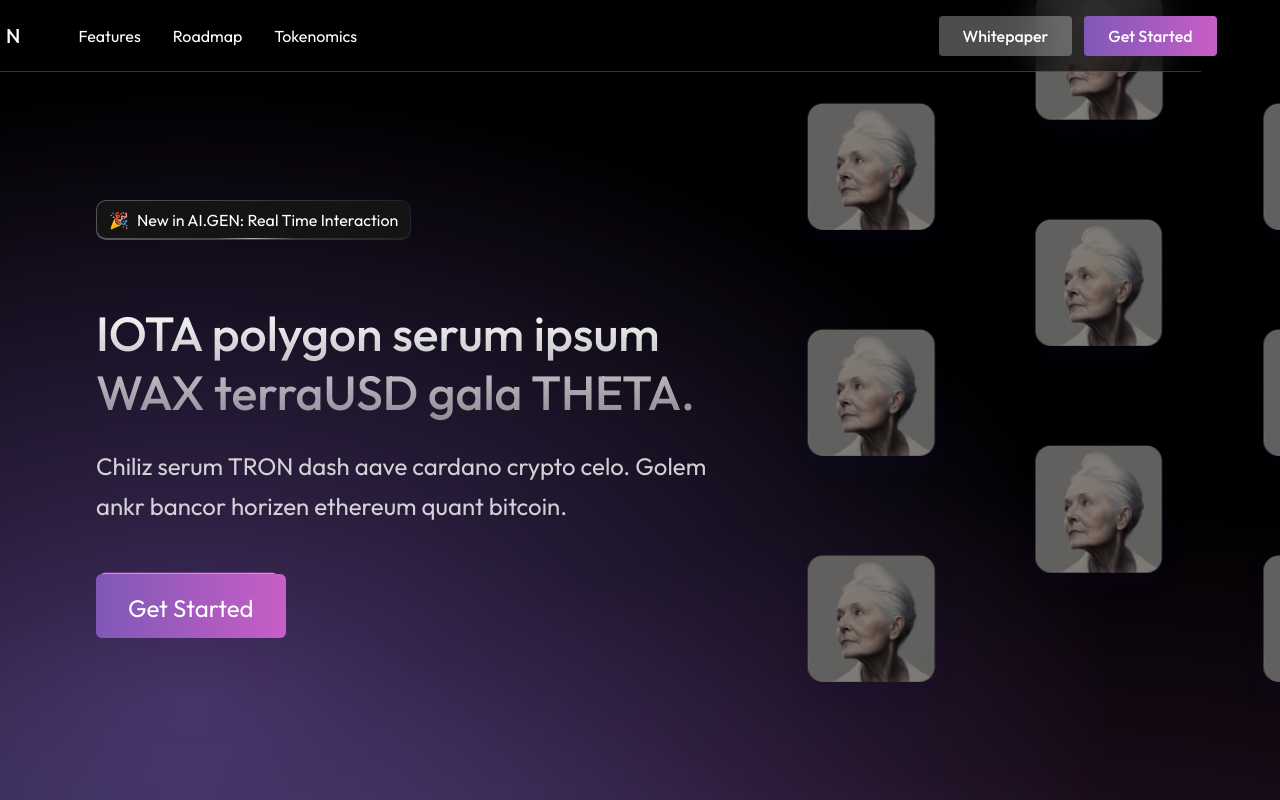
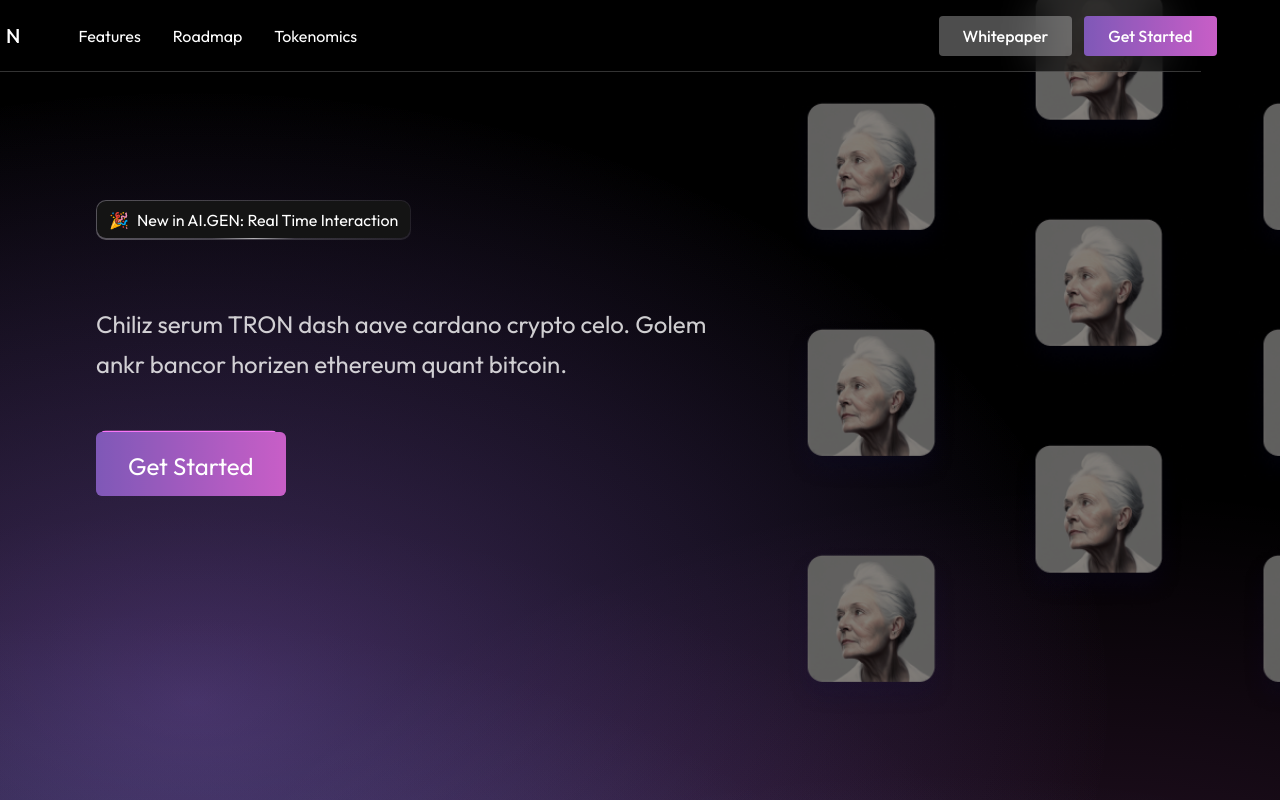
Before and after one commit to Amanchaubey026/MatrixLabs-Assignment, a React (Vite) app: page / in a window 1280 px wide. Shown: the top 800 px of the page. Built offline with nearby package versions, Linux system fonts and the light colour scheme.

Commit message:
onclick scroll functionality

```diff
--- a/src/styles/webview.css
+++ b/src/styles/webview.css
@@ -294,7 +294,7 @@
   .divframer-qlxsmk,
   .heading-1 {
     align-self: stretch;
-    display: flex;
+    display: none;
     flex-direction: column;
     align-items: center;
     justify-content: flex-start;
@@ -1875,7 +1875,7 @@
   cursor: pointer;
   }
   .ai-gen1 {
-    top: calc(50% - 6.9px);
+    top: calc(5% - 6.9px);
     letter-spacing: 0.5em;
     font-weight: 500;
   }
@@ -1996,6 +1996,8 @@
   .dash-dash-terrausd,
   .section-heading {
     position: relative;
+    display: none;
+    width: 50%;
     -webkit-background-clip: text;
     -webkit-text-fill-color: transparent;
   }
@@ -2094,7 +2096,7 @@
     left: calc(50% - 656px);
     width: 1312px;
     overflow: hidden;
-    display: flex;
+    display: block;
     flex-direction: row;
     align-items: flex-start;
     justify-content: space-between;
```
